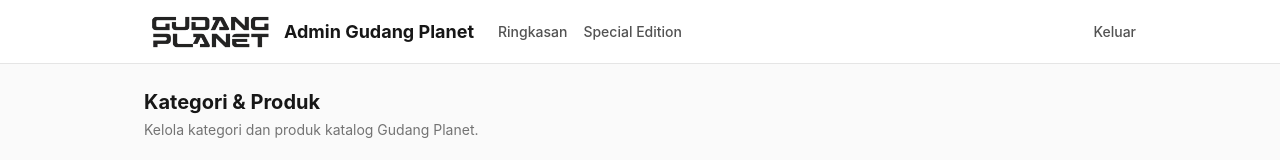
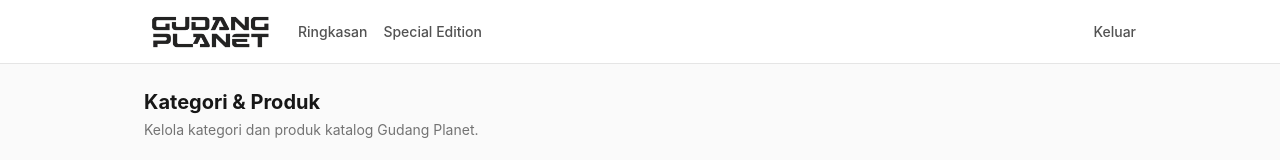
Before and after one commit to Deskomvis/planet-store, a Next.js app: page /admin in a window 1280 px wide. Shown: the top 160 px of the page. Built offline with nearby package versions, Linux system fonts and the light colour scheme; no server answers; the database is empty.

Commit message:
style: simplify admin header branding

```diff
--- a/src/app/admin/(protected)/layout.tsx
+++ b/src/app/admin/(protected)/layout.tsx
@@ -15,11 +15,10 @@ export default async function AdminProtectedLayout({
       <header className="border-b border-neutral-200 bg-white">
         <div className="mx-auto flex max-w-5xl flex-col gap-3 px-4 py-3 sm:flex-row sm:items-center sm:justify-between">
           <div className="flex min-w-0 flex-col gap-3 sm:flex-row sm:items-center sm:gap-6">
-            <Link href="/admin" className="flex items-center gap-2.5 text-lg font-bold text-neutral-900">
+            <Link href="/admin" aria-label="Dashboard Admin Gudang Planet" className="flex items-center">
               <span className="flex shrink-0 items-center">
                 <Image src="/logo-gp-black.webp" alt="Gudang Planet" width={130} height={39} />
               </span>
-              Admin Gudang Planet
             </Link>
             <nav className="flex max-w-full items-center gap-4 overflow-x-auto pb-1 sm:pb-0">
               <Link href="/admin" className="text-sm font-medium text-neutral-600 hover:text-neutral-900">
```
